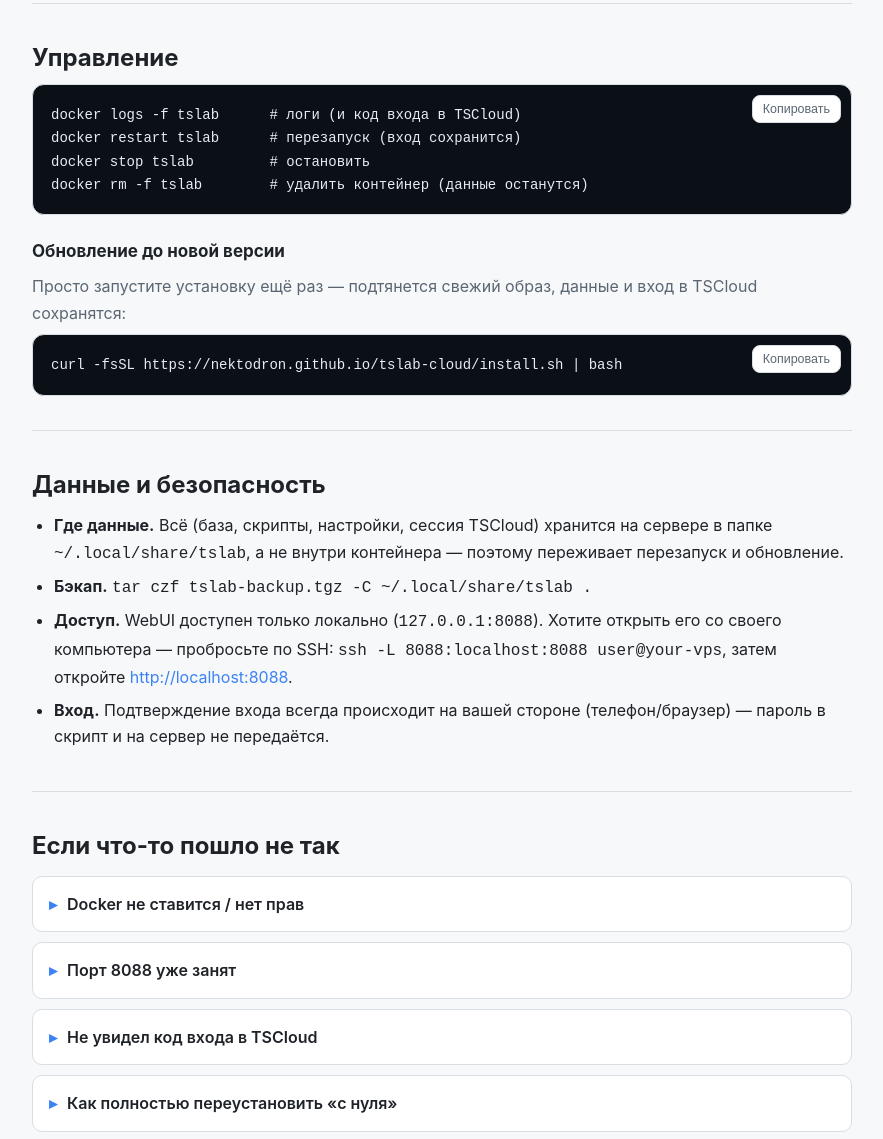
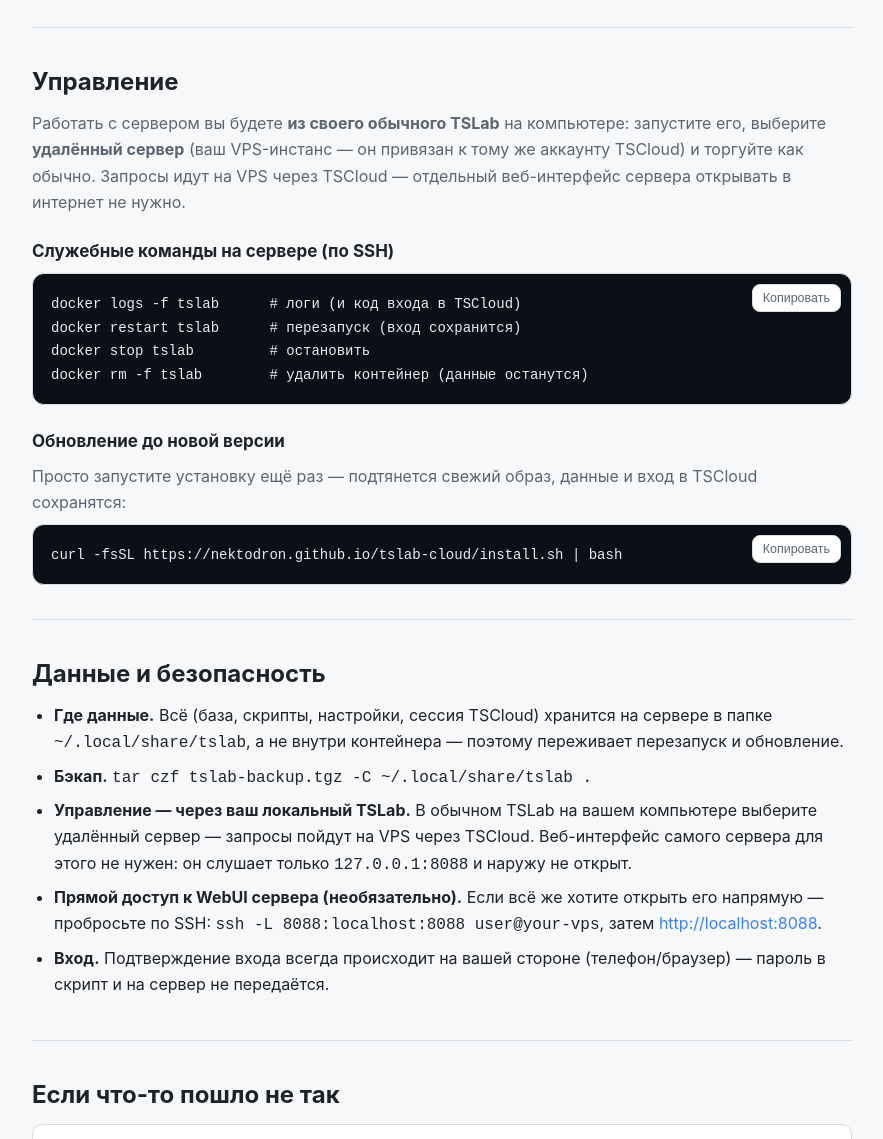
Before and after one commit to NektoDron/tslab-cloud, a plain HTML site: page docs/index.html in a window 1280 px wide. Shown: the part 2007-3146 px from the top of the page, without its empty margins (198-1081 px from the left). Drawn offline with Linux system fonts and the light colour scheme.

Commit message:
Clarify management model: drive the VPS instance from your local TSLab (remote server via TSCloud); SSH tunnel is optional

```diff
--- a/docs/index.html
+++ b/docs/index.html
@@ -123,7 +123,8 @@
     </div>
 
     <div class="note ok">Контейнер слушает только <b>localhost</b> — наружу ничего не открывается.
-      Управлять торговлей вы будете из <b>TSCloud</b>, поэтому веб-интерфейс сервера светить в интернет не нужно.</div>
+      Управлять сервером вы будете из <b>своего обычного TSLab</b> на компьютере: в нём выбираете
+      удалённый сервер, и команды идут на VPS через <b>TSCloud</b>. Открывать веб-интерфейс сервера в интернет не нужно.</div>
   </section>
 
   <!-- ШАГ 2 -->
@@ -158,6 +159,11 @@
   <!-- УПРАВЛЕНИЕ -->
   <section id="manage">
     <h2>Управление</h2>
+    <p class="muted">Работать с сервером вы будете <b>из своего обычного TSLab</b> на компьютере: запустите
+      его, выберите <b>удалённый сервер</b> (ваш VPS-инстанс — он привязан к тому же аккаунту TSCloud) и
+      торгуйте как обычно. Запросы идут на VPS через TSCloud — отдельный веб-интерфейс сервера открывать в
+      интернет не нужно.</p>
+    <h3>Служебные команды на сервере (по SSH)</h3>
     <div class="codewrap solo">
       <button class="copy">Копировать</button>
 <pre><code>docker logs -f tslab      # логи (и код входа в TSCloud)
@@ -181,9 +187,12 @@
       <li><b>Где данные.</b> Всё (база, скрипты, настройки, сессия TSCloud) хранится на сервере в папке
         <code>~/.local/share/tslab</code>, а не внутри контейнера — поэтому переживает перезапуск и обновление.</li>
       <li><b>Бэкап.</b> <code>tar czf tslab-backup.tgz -C ~/.local/share/tslab .</code></li>
-      <li><b>Доступ.</b> WebUI доступен только локально (<code>127.0.0.1:8088</code>). Хотите открыть его со
-        своего компьютера — пробросьте по SSH: <code>ssh -L 8088:localhost:8088 user@your-vps</code>, затем
-        откройте <a href="http://localhost:8088" target="_blank" rel="noopener">http://localhost:8088</a>.</li>
+      <li><b>Управление — через ваш локальный TSLab.</b> В обычном TSLab на вашем компьютере выберите
+        удалённый сервер — запросы пойдут на VPS через TSCloud. Веб-интерфейс самого сервера для этого не
+        нужен: он слушает только <code>127.0.0.1:8088</code> и наружу не открыт.</li>
+      <li><b>Прямой доступ к WebUI сервера (необязательно).</b> Если всё же хотите открыть его напрямую —
+        пробросьте по SSH: <code>ssh -L 8088:localhost:8088 user@your-vps</code>, затем
+        <a href="http://localhost:8088" target="_blank" rel="noopener">http://localhost:8088</a>.</li>
       <li><b>Вход.</b> Подтверждение входа всегда происходит на вашей стороне (телефон/браузер) — пароль в
         скрипт и на сервер не передаётся.</li>
     </ul>
```
